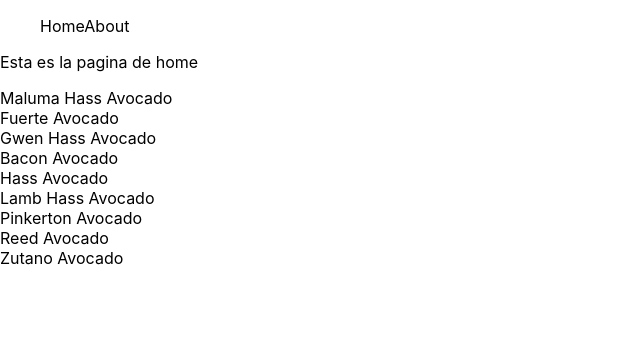
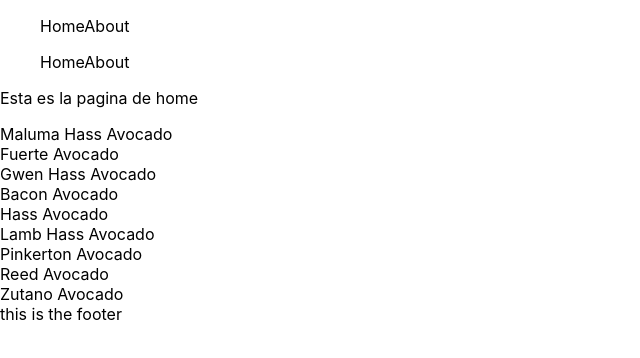
Before and after one commit to flecherdev/netxt-avocado, a Next.js app: page / in a window 1280 px wide. Shown: the top 358 px of the page, without its empty margins (0-640 px from the left). Built offline with nearby package versions, Linux system fonts and the light colour scheme.

Commit message:
added layout and nadvar

```diff
--- /dev/null
+++ b/components/Layout/Layout.tsx
@@ -0,0 +1,19 @@
+import React from 'react'
+import NavBar from "@components/NavBar/NavBar";
+
+type LayoutProps = {
+  children: React.ReactNode;
+};
+
+
+const Layout: React.FC<LayoutProps> = ({ children }: LayoutProps) => {
+  return (
+    <div>
+      <NavBar />
+      { children }
+      <footer>this is the footer</footer>
+    </div>
+  )
+}
+
+export default Layout
--- a/pages/_app.tsx
+++ b/pages/_app.tsx
@@ -1,8 +1,16 @@
 import '../styles/globals.css'
 import type { AppProps } from 'next/app'
+import Layout from "@components/Layout/Layout";
+
+
 
 function MyApp({ Component, pageProps }: AppProps) {
-  return <Component {...pageProps} />
+  return (
+    <Layout>
+      <Component {...pageProps} />
+    </Layout>
+  )
+
 }
 
 export default MyApp
--- a/pages/index.tsx
+++ b/pages/index.tsx
@@ -21,8 +21,8 @@ const Home: NextPage = () => {
     <div>
       <NavBar />
       <p>Esta es la pagina de home</p>
-      {productList.map((product) => (
-        <div key={product.id}>{product.name}</div>
+      {productList.map((product: TProduct) => (
+        <div key={product?.id}>{product?.name}</div>
       ))}
     </div>
   )
```
Also changed, not shown: pages/_documents.tsx (added, +18 -0 lines).
